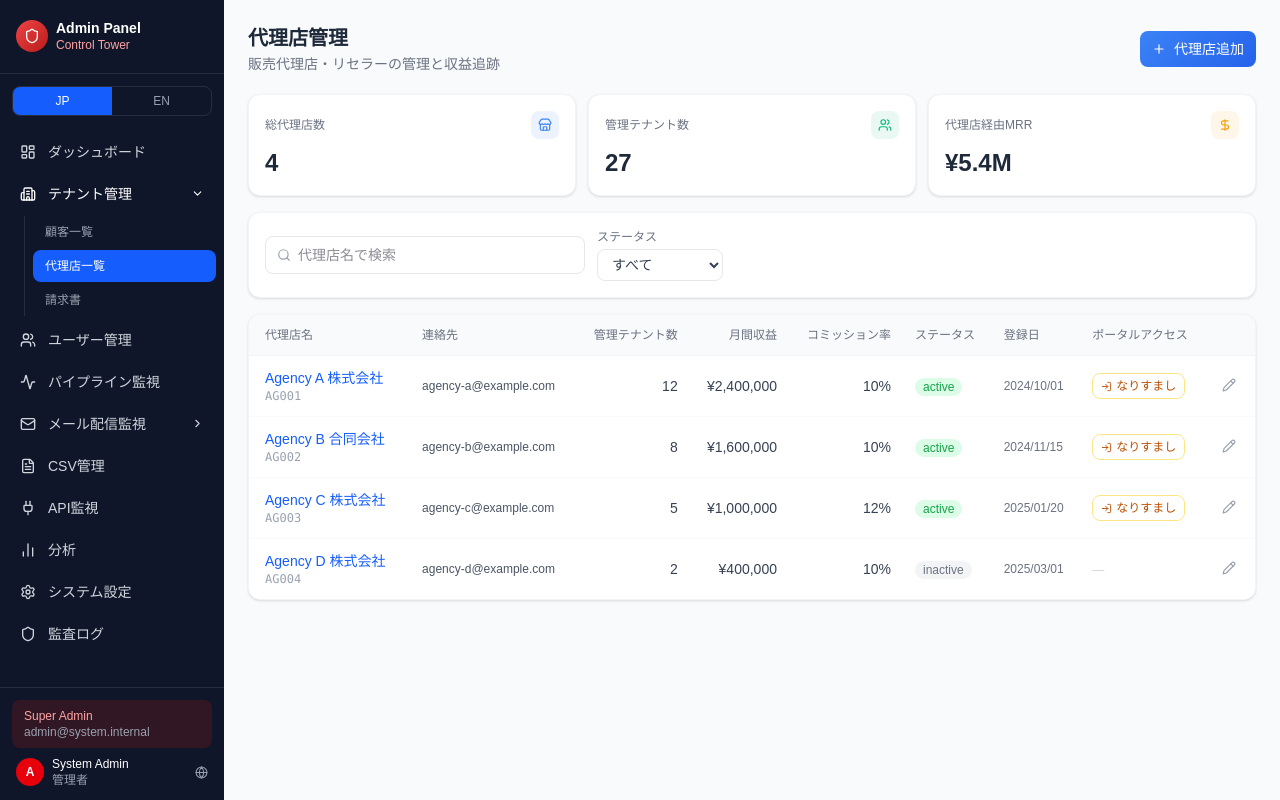
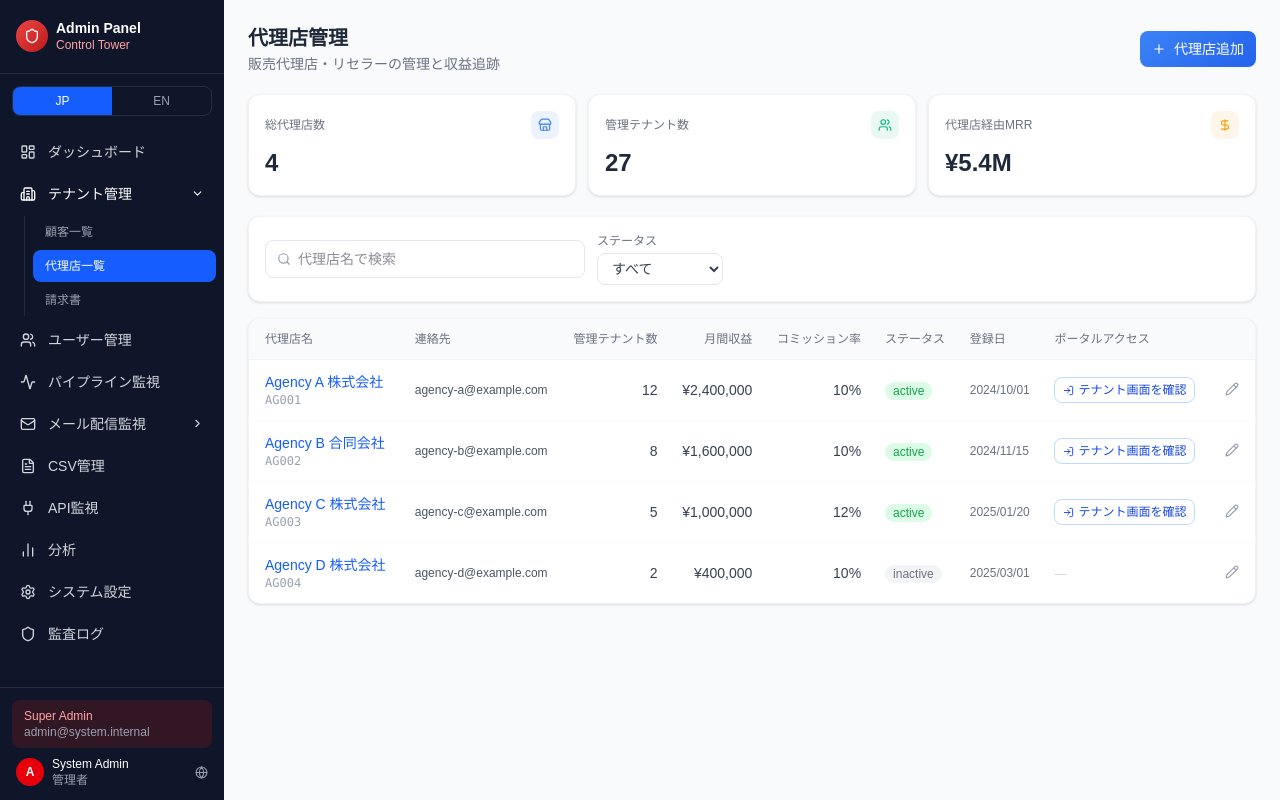
Before and after one commit to nn-nissy1010/freshbound, a Next.js app: page /admin/agencies in a window 1280 px wide. Built offline with nearby package versions, Linux system fonts and the light colour scheme.

Commit message:
feat: rename portal access button to テナント画面を確認 (FA-03)

```diff
--- a/src/app/(admin)/admin/agencies/page.tsx
+++ b/src/app/(admin)/admin/agencies/page.tsx
@@ -28,8 +28,8 @@ export default function AgenciesPage() {
   );
 
   return (
-    <div className="p-6">
-      <div className="flex flex-col gap-3 md:flex-row md:items-center md:justify-between mb-5">
+    <div className="p-6 space-y-5">
+      <div className="flex flex-col gap-3 md:flex-row md:items-center md:justify-between">
         <div>
           <h1 className="text-xl font-bold text-gray-800">{t(lang, '代理店管理', 'Agency Management')}</h1>
           <p className="text-sm text-gray-500 mt-0.5">{t(lang, '販売代理店・リセラーの管理と収益追跡', 'Manage resellers and track revenue')}</p>
@@ -40,7 +40,7 @@ export default function AgenciesPage() {
         </button>
       </div>
 
-      <div className="grid grid-cols-1 sm:grid-cols-3 gap-3 mb-4">
+      <div className="grid grid-cols-1 sm:grid-cols-3 gap-3">
         <StatCard label={t(lang, '総代理店数', 'Total Agencies')} value="4" icon={Store} color="#3b82f6" />
         <StatCard label={t(lang, '管理テナント数', 'Managed Tenants')} value="27" icon={Users} color="#10b981" />
         <StatCard label={t(lang, '代理店経由MRR', 'Agency MRR')} value="¥5.4M" icon={DollarSign} color="#f59e0b" />
@@ -85,9 +85,9 @@ export default function AgenciesPage() {
                   <td className="px-3 py-3 text-xs text-gray-500">{agency.joined}</td>
                   <td className="px-3 py-3">
                     {agency.status === 'active' ? (
-                      <button className="flex items-center gap-1 text-xs border border-amber-200 text-amber-700 rounded-lg px-2 py-1 hover:bg-amber-50 font-medium">
+                      <button className="flex items-center gap-1 text-xs border border-blue-200 text-blue-700 rounded-lg px-2 py-1 hover:bg-blue-50 font-medium">
                         <LogIn size={11} />
-                        {t(lang, 'なりすまし', 'Impersonate')}
+                        {t(lang, 'テナント画面を確認', 'View as Tenant')}
                       </button>
                     ) : (
                       <span className="text-xs text-gray-300">—</span>
```
